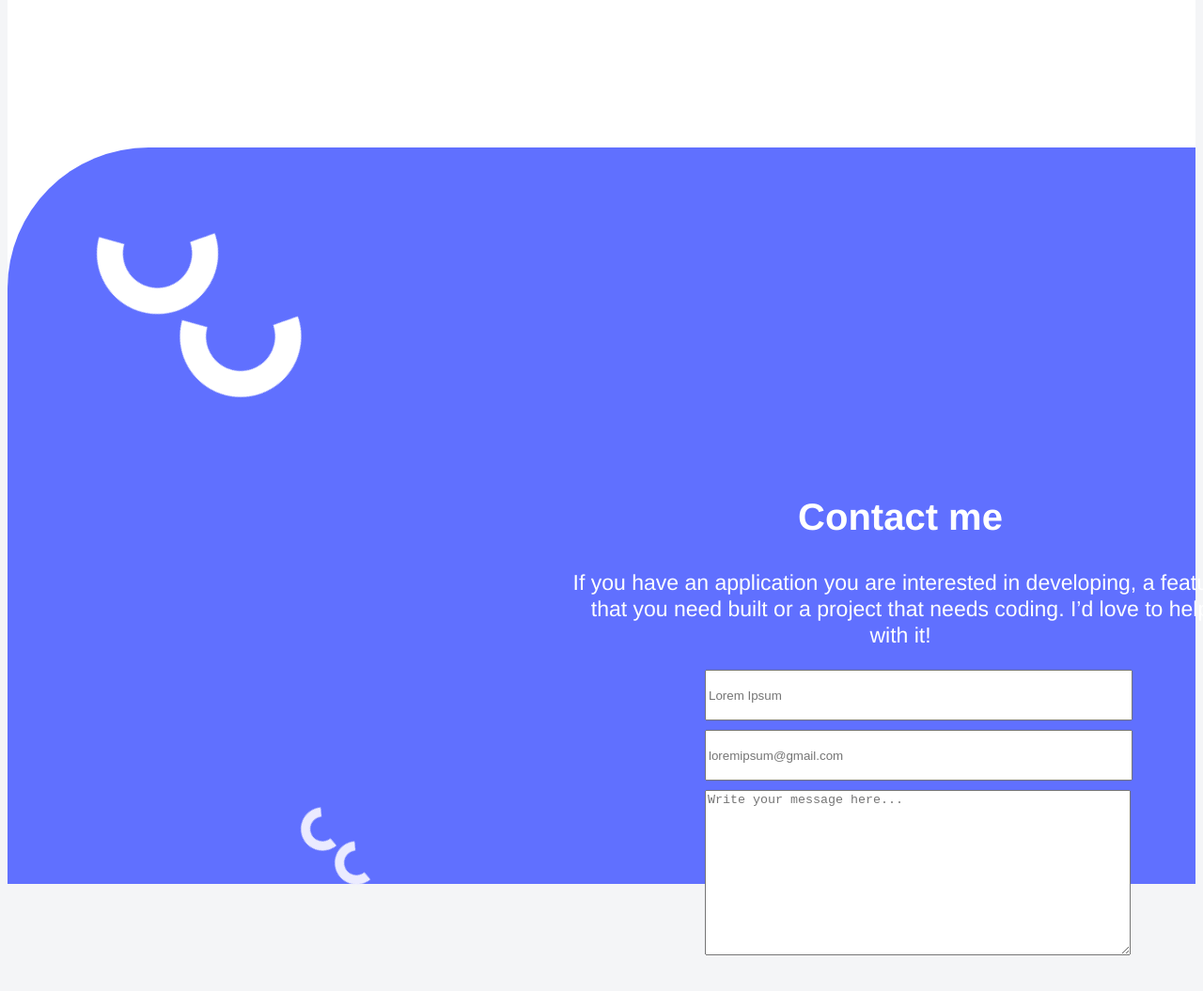
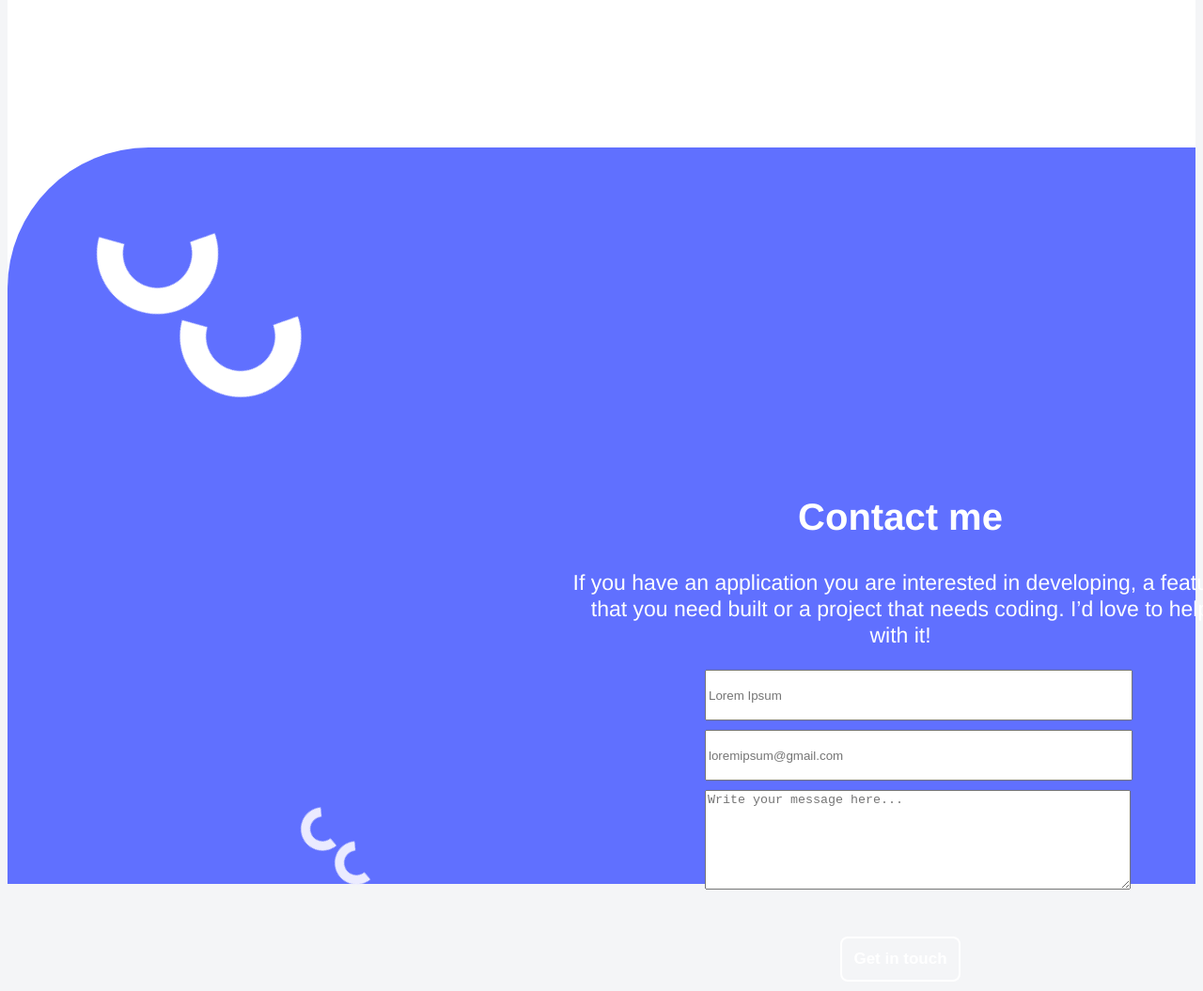
Before and after one commit to Zelalem-Fisseha/Portfolio, a website: page Html/Index.html in a window 1280 px wide. Shown: the part 4567-5622 px from the top of the page at 94% size. Drawn offline with Linux system fonts and the light colour scheme.

Commit message:
Update Style.css

```diff
--- a/Html/Style.css
+++ b/Html/Style.css
@@ -407,6 +407,9 @@ span{
     display: flex;
     flex-direction: column;
     gap: 10px;
+    margin-left: 142px;
+
+
 }
 
 #dis{
@@ -431,9 +434,6 @@ span{
 }
 #write{
     width: 447px;
-    height: 170px;
+    height: 100px;
 
 }
-#form{
-    margin-left: 142px;
-}
```
